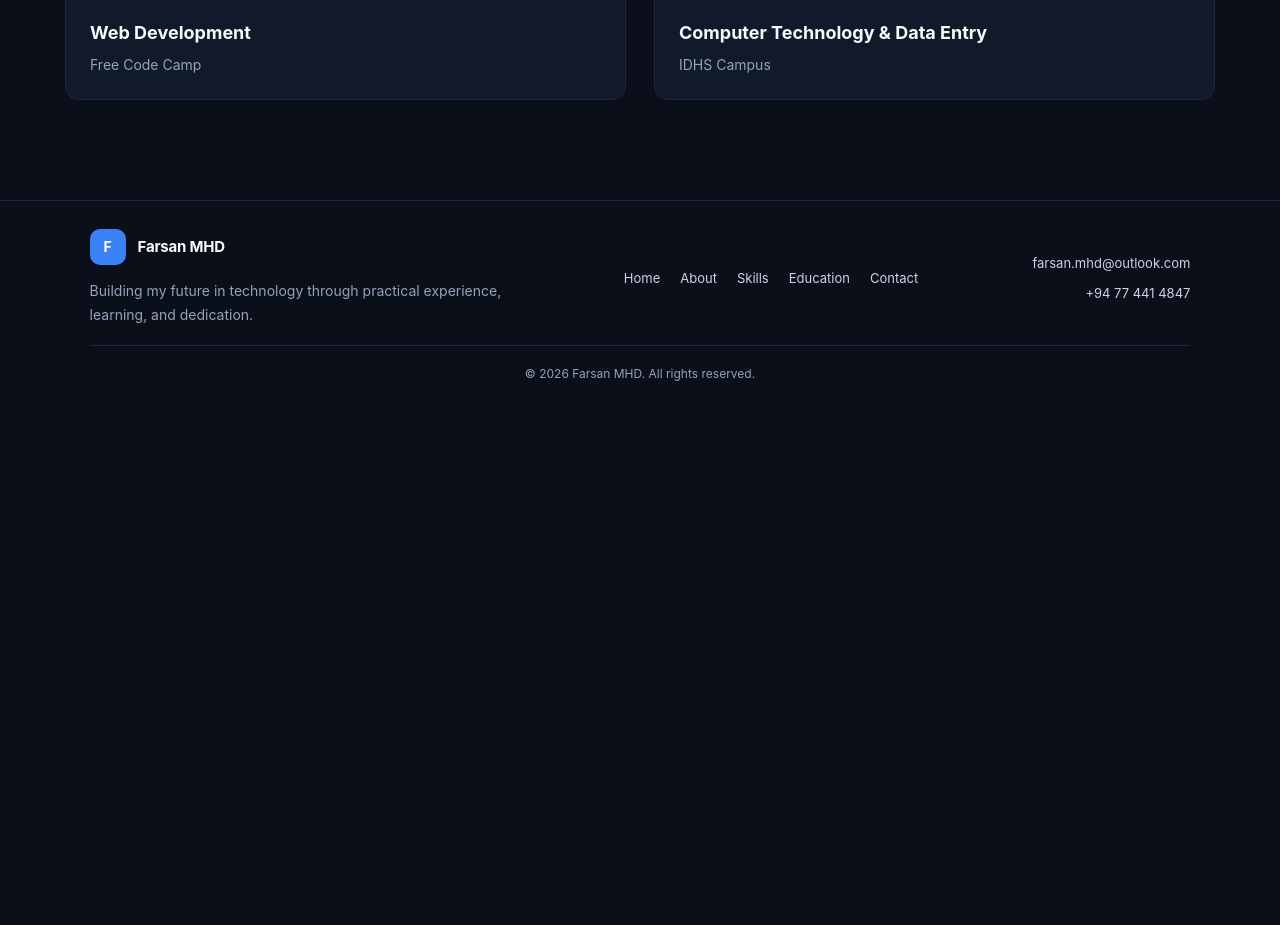
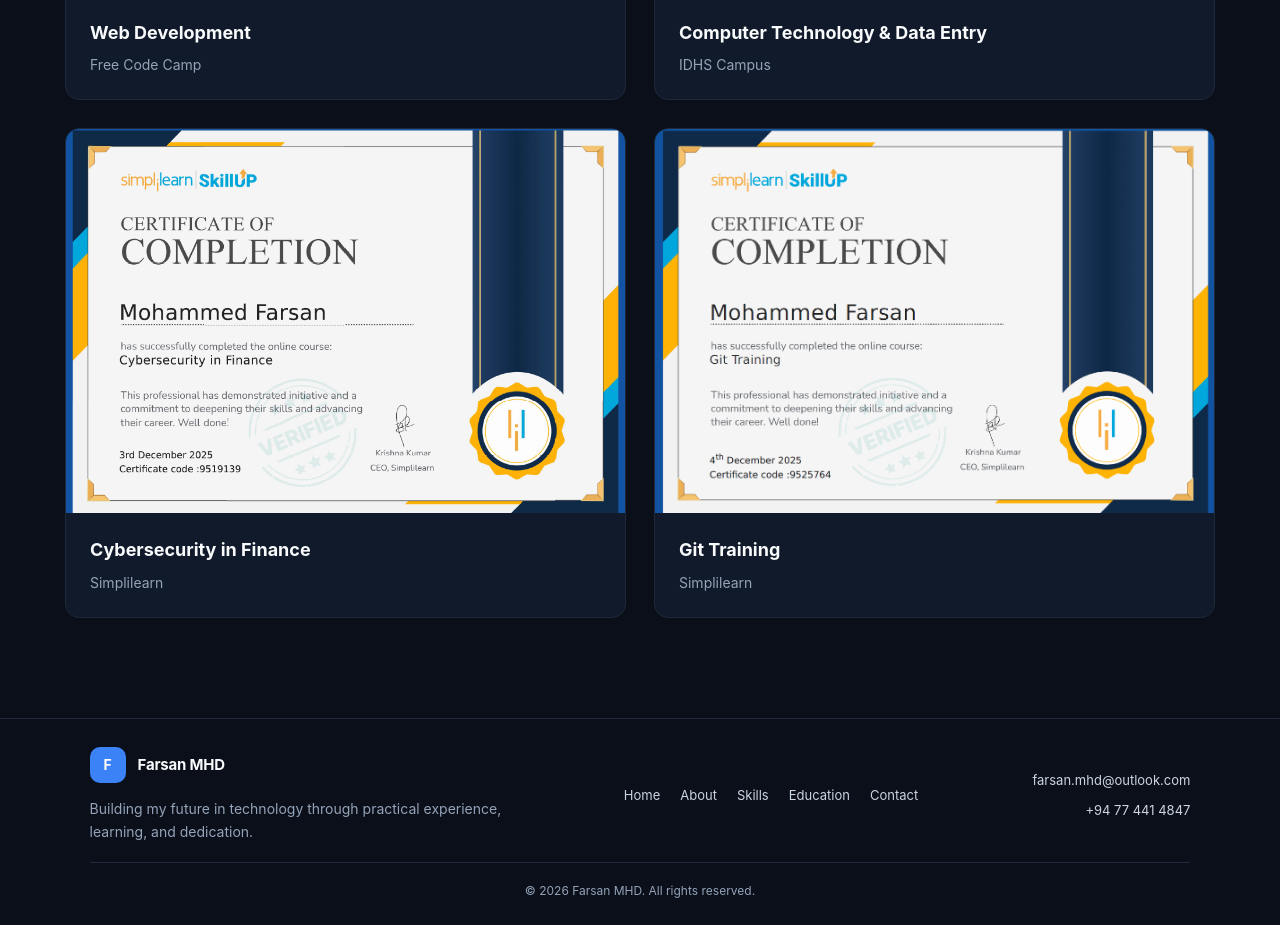
Before and after one commit to Farsan-MHD/farsan-mhd.github.io, a plain HTML site: page abouteme.html in a window 1280 px wide. Shown: the part 3200-4125 px from the top of the page. Before the commit the page ends 3616 px from the top, so only its background shows below. Drawn offline with Linux system fonts and the light colour scheme.

Commit message:
Add files via upload

```diff
--- a/abouteme.html
+++ b/abouteme.html
@@ -275,6 +275,42 @@
 
                 </div>
 
+
+                <!-- Certificate 05 -->
+                <div class="certificate-card">
+
+                    <div class="certificate-image">
+                        <img
+                            src="images/certifications/cybersecurity in finance.png"
+                            alt="Farsan MHD Certificate 5"
+                        >
+                    </div>
+
+                    <div class="certificate-info">
+                        <h3>Cybersecurity in Finance</h3>
+                        <p>Simplilearn</p>
+                    </div>
+
+                </div>
+
+
+                <!-- Certificate 06 -->
+                <div class="certificate-card">
+
+                    <div class="certificate-image">
+                        <img
+                            src="images/certifications/git training.png"
+                            alt="Farsan MHD Certificate 6"
+                        >
+                    </div>
+
+                    <div class="certificate-info">
+                        <h3>Git Training</h3>
+                        <p>Simplilearn</p>
+                    </div>
+
+                </div>
+
             </div>
 
         </section>
```
Also changed, not shown: images/certifications/cybersecurity in finance.png (added), images/certifications/git training.png (added).
